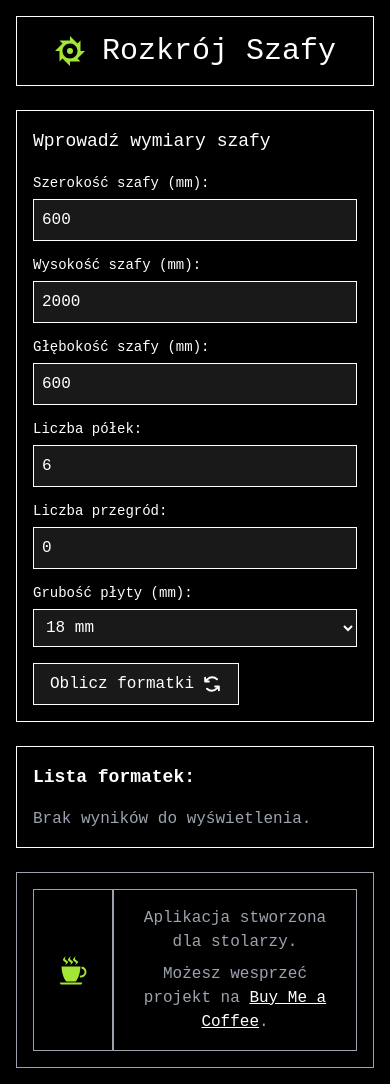
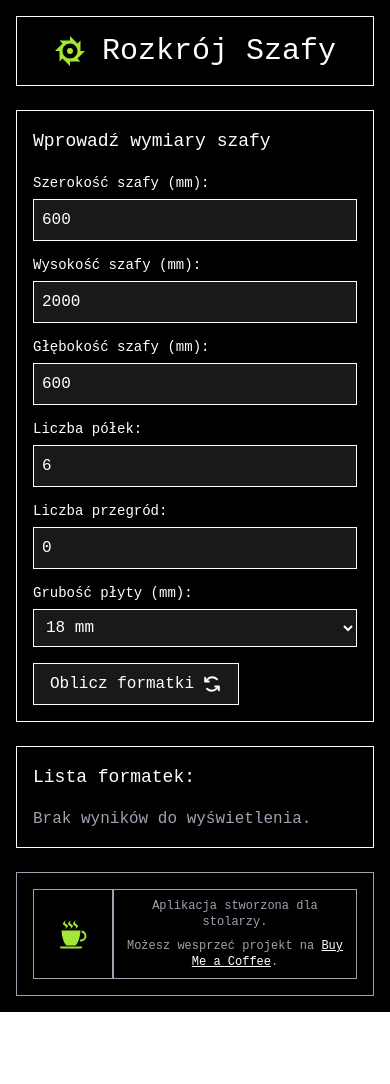
Before and after one commit to qumrran/rozpis-mebli, a React (Create React App) app: page / in a window 390 px wide. After the commit the page ends 1012 px from the top, so only its background shows below. Built offline with nearby package versions, Linux system fonts and the light colour scheme; the HTML template or start-up script is replaced by a standard one.

Commit message:
Fix table bug on small screens, reduce footer font size for small screens

```diff
--- a/src/components/Footer.tsx
+++ b/src/components/Footer.tsx
@@ -8,13 +8,13 @@ const Footer: React.FC = () => {
 				<GiCoffeeCup className='text-lime-400 w-8 h-8' />
 			</div>
 
-			<div className='flex-1 bg-black border border-current p-4 text-center'>
-				<p className='mb-2'>Aplikacja stworzona dla stolarzy.</p>
-				<p>
+			<div className='flex-1 bg-black border border-current p-4 text-center max-xs:p-2'>
+				<p className='mb-2 max-xs:text-xs'>Aplikacja stworzona dla stolarzy.</p>
+				<p className='max-xs:text-xs'>
 					Możesz wesprzeć projekt na{' '}
 					<a
 						href='https://buymeacoffee.com'
-						className='text-white underline'
+						className='text-white underline max-xs:text-xs'
 						target='_blank'
 						rel='noopener noreferrer'
 					>
--- a/src/components/ResultsTable.tsx
+++ b/src/components/ResultsTable.tsx
@@ -9,22 +9,24 @@ const ResultsTable: React.FC = () => {
   return (
     <div className="mt-6">
       <div className="bg-black text-white p-4 mb-6 mx-auto max-w-3xl border border-current">
-        <h2 className="text-lg font-bold mb-4">Lista formatek:</h2>
+        <h2 className="text-lg mb-4">Lista formatek:</h2>
         {state.formats.length === 0 ? (
-          <p className="text-gray-400 font-light">Brak wyników do wyświetlenia.</p>
+          <p className="text-gray-400 font-light">
+            Brak wyników do wyświetlenia.
+          </p>
         ) : (
           <>
-            <table className="w-full text-left border-collapse border border-inherit">
+            <table className="w-full text-left border-collapse border border-inherit max-xs:text-sm">
               <thead>
                 <tr>
-                  <th className="table-cell text-lime-400">Opis</th>
-                  <th className="table-cell text-lime-400">Wymiary</th>
-                  <th className="table-cell text-lime-400">Ilość</th>
+                  <th className="table-cell text-lime-400 max-xs:text-xs">Opis</th>
+                  <th className="table-cell text-lime-400 max-xs:text-xs">Wymiary</th>
+                  <th className="table-cell text-lime-400 max-xs:text-xs">Ilość</th>
                 </tr>
               </thead>
               <tbody>
                 {state.formats.map((format, index) => (
-                  <tr key={index} className="border border-lime-400 ">
+                  <tr key={index} className="border border-lime-400 max-xs:text-xs">
                     <td className="table-cell">{format.type}</td>
                     <td className="table-cell">{`${format.width} x ${format.height}`}</td>
                     <td className="table-cell">{format.count}</td>
@@ -37,7 +39,7 @@ const ResultsTable: React.FC = () => {
               className="btn-custom mt-4 flex items-center justify-center space-x-2"
             >
               <span>Pobierz PDF</span>
-              <IoMdDownload className="text-xl" />
+              <IoMdDownload className="text-xl max-xs:text-lg" />
             </button>
           </>
         )}
--- a/tailwind.config.js
+++ b/tailwind.config.js
@@ -11,6 +11,9 @@ module.exports = {
       fontFamily: {
         mono: ["Geist Mono", "monospace"],
       },
+      screens: {
+        "max-xs": { max: "430px" },
+      },
     },
   },
   plugins: [],
```
